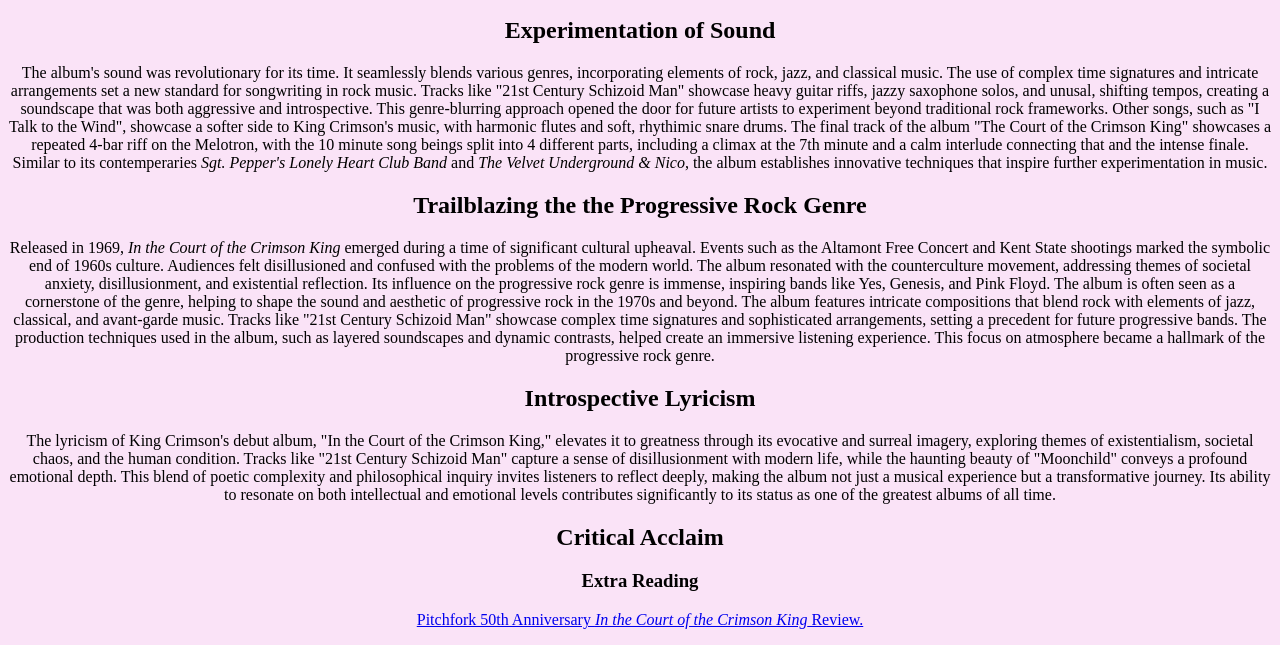
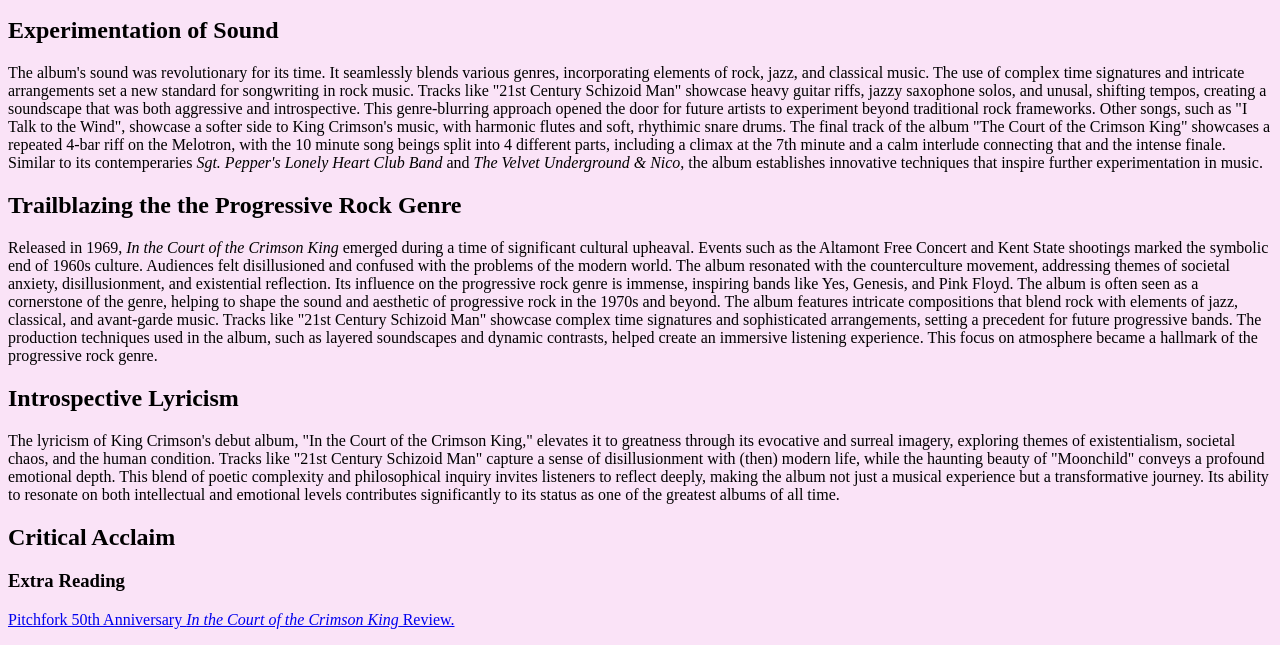
Before and after one commit to LawnchairCrab/LawnchairCrab.github.io, a plain HTML site: page index.html in a window 1280 px wide. Shown: the part 480-1125 px from the top of the page. Drawn offline with Linux system fonts and the light colour scheme.

Commit message:
Update index.html

```diff
--- a/index.html
+++ b/index.html
@@ -4,7 +4,6 @@
     <title> Neil! </title>
     <style>
       body {background:#fae3f7;}
-      body {text-align:center;}
     </style>
   </head>
   <body>
@@ -28,7 +27,7 @@
         sophisticated arrangements, setting a precedent for future progressive bands. The production techniques used in the album, such as layered soundscapes and dynamic contrasts, helped create an immersive listening experience. This focus on atmosphere became a hallmark of the progressive rock genre.</p>
     <h2> Introspective Lyricism </h2>
       <p> The lyricism of King Crimson's debut album, "In the Court of the Crimson King," elevates it to greatness through its evocative and surreal imagery, exploring themes of existentialism, societal chaos, and the human condition. Tracks like "21st Century Schizoid Man" capture a sense of disillusionment with
-        modern life, while the haunting beauty of "Moonchild" conveys a profound emotional depth. This blend of poetic complexity and philosophical inquiry invites listeners to reflect deeply, making the album not just a musical experience but a transformative journey. Its ability to resonate on both intellectual
+        (then) modern life, while the haunting beauty of "Moonchild" conveys a profound emotional depth. This blend of poetic complexity and philosophical inquiry invites listeners to reflect deeply, making the album not just a musical experience but a transformative journey. Its ability to resonate on both intellectual
         and emotional levels contributes significantly to its status as one of the greatest albums of all time.
       </p>
     <h2> Critical Acclaim </h2>
```
